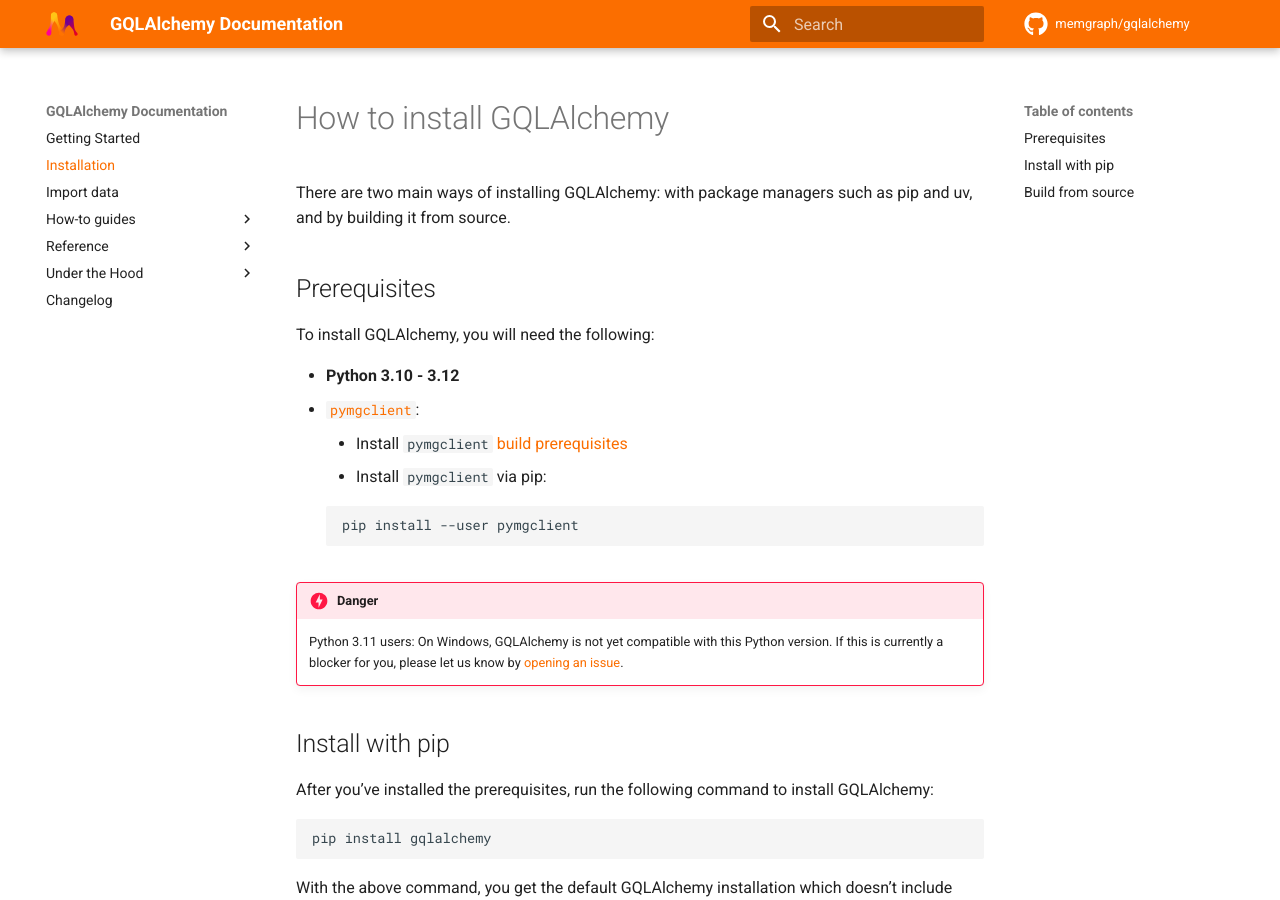
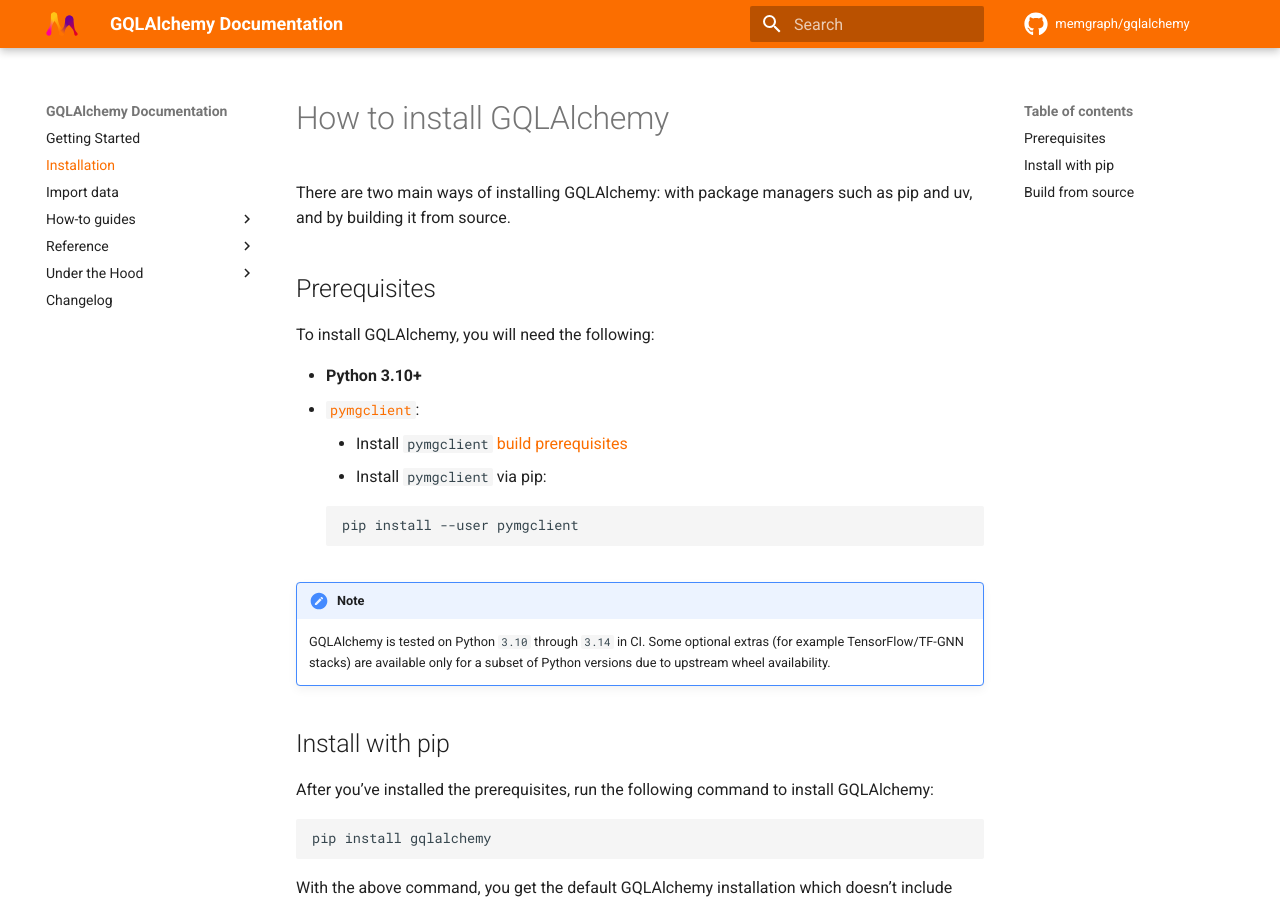
Before and after one commit to memgraph/gqlalchemy, an MkDocs documentation site: the page built from docs/installation.md, in a window 1280 px wide and 900 px high. Built offline with MkDocs 1.6.1 and Material for MkDocs 9.7.7, drawn with Linux system fonts in a browser that asks for light colours; comment, search, counter and statistics services are not loaded.

Commit message:
udpated docs

````diff
--- a/docs/installation.md
+++ b/docs/installation.md
@@ -7,7 +7,7 @@
 
 To install GQLAlchemy, you will need the following:
 
-- **Python 3.10 - 3.12**
+- **Python 3.10+**
 - [`pymgclient`](https://github.com/memgraph/pymgclient):
 
     * Install `pymgclient` [build prerequisites](https://memgraph.github.io/pymgclient/introduction.html#build-prerequisites)
@@ -17,8 +17,10 @@
     pip install --user pymgclient
     ```
 
-!!! danger
-    Python 3.11 users: On Windows, GQLAlchemy is not yet compatible with this Python version. If this is currently a blocker for you, please let us know by [opening an issue](https://github.com/memgraph/gqlalchemy/issues).
+!!! note
+    GQLAlchemy is tested on Python `3.10` through `3.14` in CI. Some optional extras
+    (for example TensorFlow/TF-GNN stacks) are available only for a subset of Python
+    versions due to upstream wheel availability.
 
 ## Install with pip
 
````
Also changed, not shown: docs/how-to-guides/ogm.md (+6 -0 lines), docs/index.md (+4 -2 lines).
